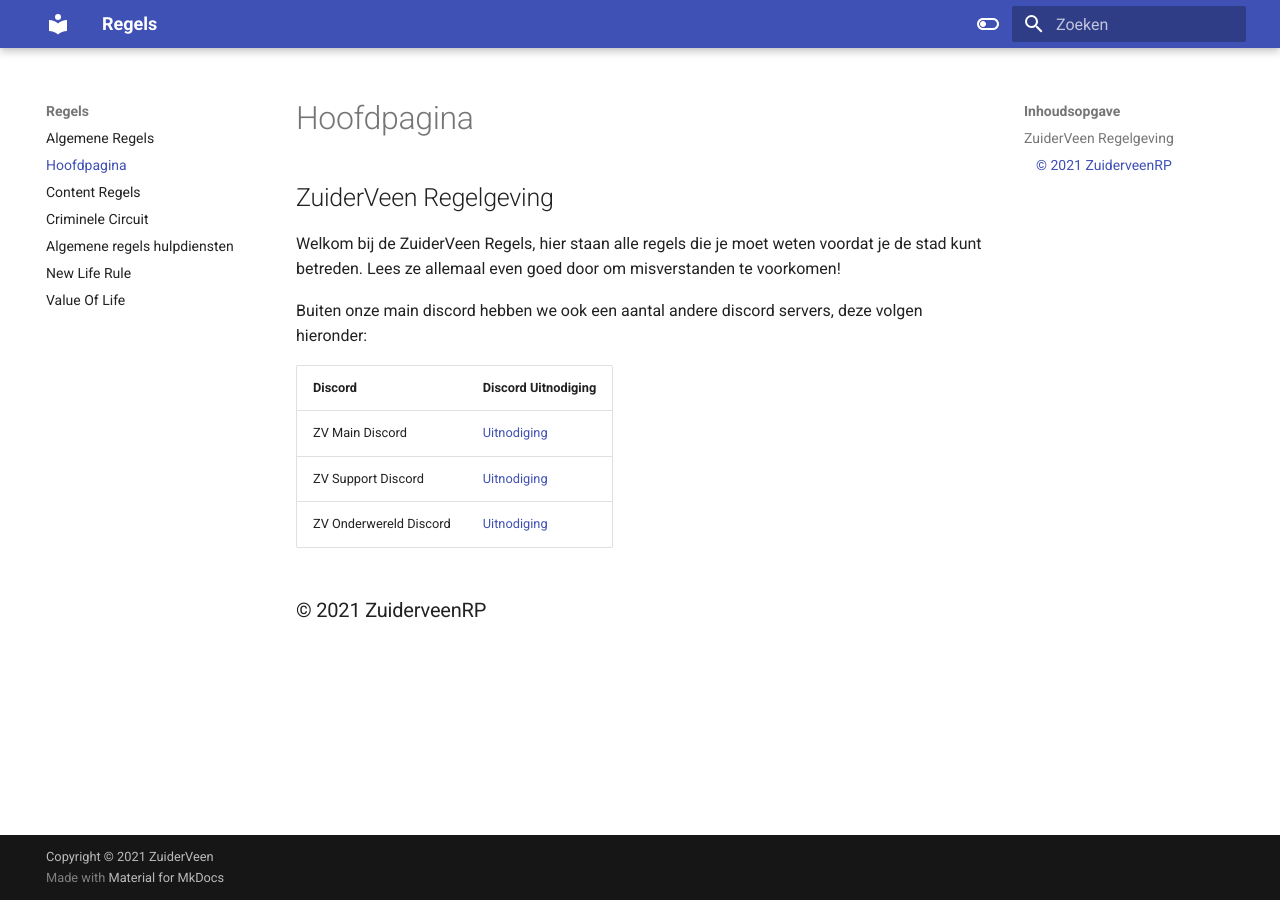
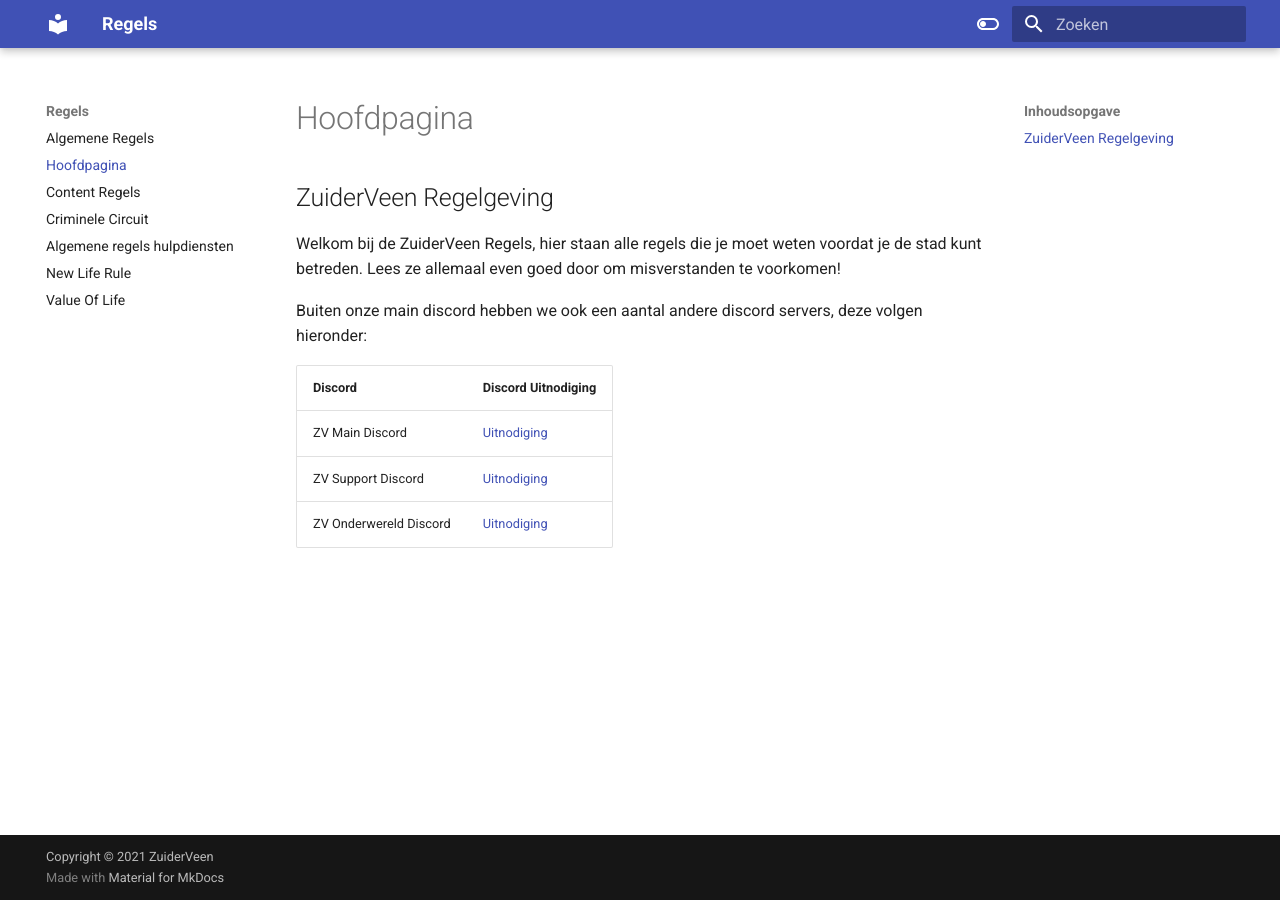
Before and after one commit to CappaWappa/Regels, an MkDocs documentation site: the page built from docs/algemeen.md, in a window 1280 px wide. Built offline with MkDocs 1.6.1 and Material for MkDocs 9.7.7, drawn with Linux system fonts in a browser that asks for light colours.

Commit message:
Update algemeen.md

```diff
--- a/docs/algemeen.md
+++ b/docs/algemeen.md
@@ -10,5 +10,3 @@ Buiten onze main discord hebben we ook een aantal andere discord servers, deze v
 | ZV Main Discord | [Uitnodiging](https://discord.com/invite/zuiderveen) |
 | ZV Support Discord | [Uitnodiging](https://discord.gg/vGmfZEV3Ma) |
 | ZV Onderwereld Discord | [Uitnodiging](https://discord.gg/JnVYFz9FJb) |
-
-### © 2021 ZuiderveenRP
```
